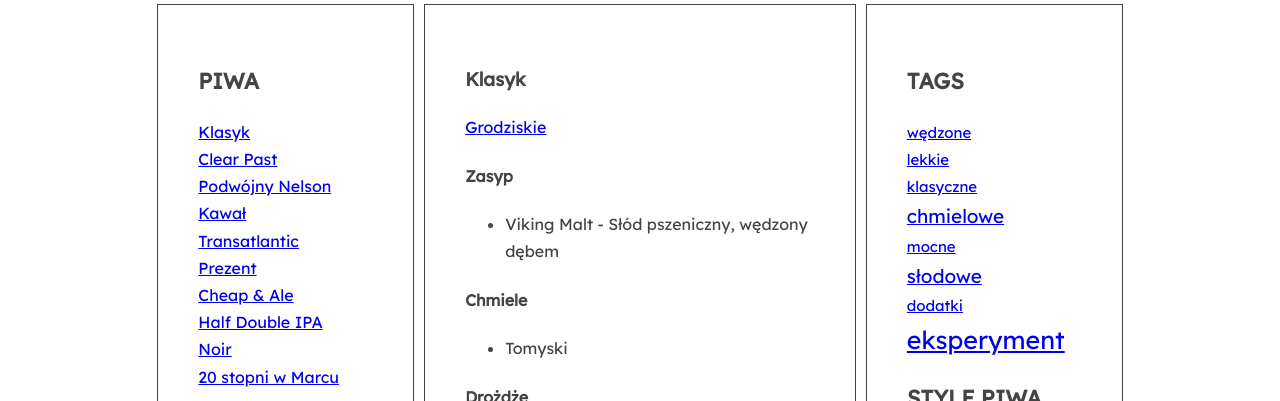
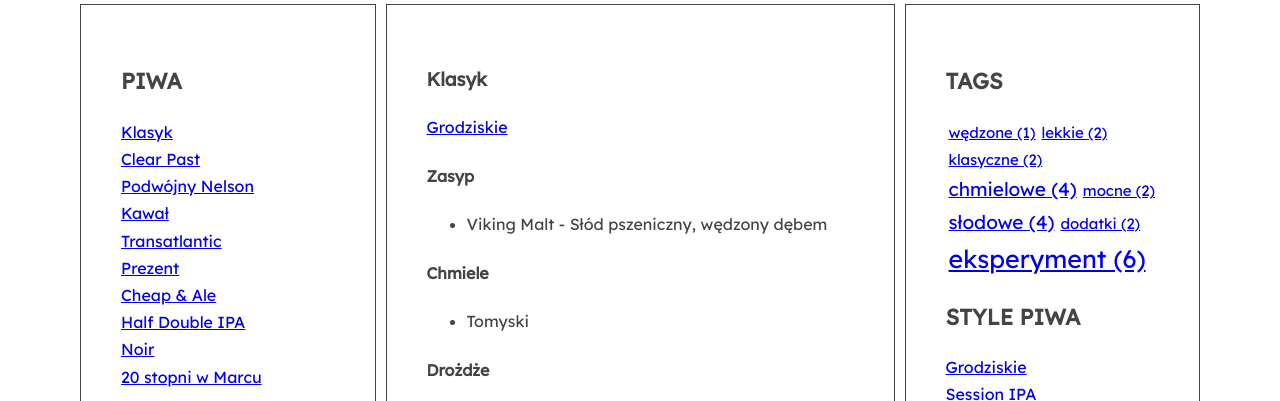
Before and after one commit to enowuigrek/Kodilla_javascript-blog, a website: page index.html in a window 1280 px wide. Shown: the part 399-800 px from the top of the page. Drawn offline with nearby package versions, Linux system fonts and the light colour scheme.

Commit message:
add beer stylest list

```diff
--- a/index.html
+++ b/index.html
@@ -177,10 +177,10 @@
           </section>
           <aside class="sidebar">
               <h2 class="section-title">Tags</h2>
-              <ul class="list tags">
+              <ul class="list tags list-horizontal">
               </ul>
               <h2 class="section-title">Style piwa</h2>
-              <ul class="list beerstyle">
+              <ul class="list beerstyles">
                   <li>
 
                   </li>
--- a/js/script.js
+++ b/js/script.js
@@ -5,7 +5,7 @@ const optTitleSelector = '.post-title';
 const optTitleListSelector = '.titles';
 const optArticleTagsSelector = '.post-tags .list';
 const optArticleBeerStylesSelector ='.post-beerstyle';
-const optBeerStylesListListSelector ='.list-beerstyle .list';
+const optBeerStylesListSelector ='.beerstyles';
 const optTagsListSelector = '.tags.list';
 const optCloudClassCount = '5';
 const optCloudClassPrefix = 'tag-size-';
@@ -33,14 +33,16 @@ function titleClickHandler(event){
 function generateTitleLinks(customSelector = ''){
   const titleList = document.querySelector(optTitleListSelector);
   const articles = document.querySelectorAll(optArticleSelector + customSelector);
+
   titleList.innerHTML = '';
+
   let html = '';
 
   for(let article of articles){
     const articleId = article.getAttribute('id');
     const articleTitle = article.querySelector(optTitleSelector).innerHTML;
     const linkHTML = '<li><a href="#' + articleId + '"><span>' + articleTitle + '</span></a></li>';
-    // article.addEventListener('click', titleClickHandler);
+
     html = html + linkHTML;
   }
 
@@ -58,7 +60,7 @@ generateTitleLinks();
 function calculateTagsParams(tags) {
   const params = {max: 0, min: 999999};
   for(let tag in tags){
-    console.log(tag + ' is used ' + tags[tag] + ' times');
+
     params.max = Math.max(tags[tag], params.max);
     params.min = Math.min(tags[tag], params.min);
   }
@@ -75,15 +77,21 @@ function calculateTagClass(count, params){
 
 function generateTags(){
   let allTags = {};
+
   const articles = document.querySelectorAll(optArticleSelector);
+
   for(let article of articles){
     const titleList = article.querySelector(optArticleTagsSelector);
+
     let html = '';
+
     const articleTags = article.getAttribute('data-tags');
     const articleTagsArray = articleTags.split(' ');
+
     for(let tag of articleTagsArray){
       const linkHTML = '<li><a href="#tag-' + tag + '"><span>' + tag + '</span></a></li> ';
       html = html + linkHTML;
+
       if(!allTags.hasOwnProperty(tag)){
         allTags[tag] = 1;
       } else {
@@ -94,16 +102,14 @@ function generateTags(){
   }
   const tagList = document.querySelector(optTagsListSelector);
   const tagsParams = calculateTagsParams(allTags);
-  console.log('tagsParams:', tagsParams );
 
   let allTagsHTML = ' ';
   for(let tag in allTags){
-    const tagLinkHTML = '<li><a class="' + calculateTagClass(allTags[tag], tagsParams) + '" href="#tag-' + tag + '">' + tag + '</a></li>';
+    const tagLinkHTML = '<li><a class="' + calculateTagClass(allTags[tag], tagsParams) + '" href="#tag-' + tag + '" ><span>' + tag + ' (' +allTags[tag]+ ')' + '</span></a></li>';
     allTagsHTML += tagLinkHTML;
   }
-
+  console.log(tagList)
   tagList.innerHTML = allTagsHTML;
-  console.log(tagList)
 }
 
 generateTags();
@@ -111,13 +117,12 @@ generateTags();
 
 function tagClickHandler(event){
   event.preventDefault();
+
   const clickedElement = this;
   const href = clickedElement.getAttribute('href');
-  console.log(href)
-
   const tag = href.replace('#tag-', '');
   const activeTags = document.querySelectorAll('a.active[href^="#tag-"]');
-  console.log(activeTags)
+
   for(let activeTag of activeTags){
     activeTag.classList.remove('active');
   }
@@ -125,6 +130,7 @@ function tagClickHandler(event){
   for(let tagLink of tagLinks){
     tagLink.classList.add('active');
   }
+
   generateTitleLinks('[data-tags~="' + tag + '"]');
 }
 
@@ -132,6 +138,7 @@ function tagClickHandler(event){
 
 function addClickListenersToTags(){
   const allLinksToTags = document.querySelectorAll('a[href^="#tag-"]');
+
   for(let link of allLinksToTags){
     link.addEventListener('click', tagClickHandler);
   }
@@ -141,16 +148,37 @@ addClickListenersToTags();
 
 
 function generateBeerStyles(){
+  let allBeerStyles ={};
+
   const articles = document.querySelectorAll(optArticleSelector);
+
   for(let article of articles){
     const titleList = article.querySelector(optArticleBeerStylesSelector);
+
     let html = '';
+
     const beerStyle = article.getAttribute('data-beerstyles');
-    const linkHTML = '<a href="#tag-' + beerStyle + '"><span>' + beerStyle + '</span></a>';
+    const linkHTML = '<a href="#beerStyle-' + beerStyle + '"><span>' + beerStyle + '</span></a>';
     html = html + linkHTML;
+
+    if(!allBeerStyles.hasOwnProperty(beerStyle)){
+      allBeerStyles[beerStyle] = 1;
+    } else {
+      allBeerStyles[beerStyle] ++;
+    }
     titleList.innerHTML = html;
+  }
 
+  const beerStylesList = document.querySelector(optBeerStylesListSelector);
+  const beerStylesParams = calculateTagsParams(allBeerStyles);
+
+  let allBeerStylesHTML = ' ';
+  for(let beerStyle in allBeerStyles){
+    const beerStyleLinkHTML = '<li><a class="' + calculateTagClass(allBeerStyles[beerStyle], beerStylesParams) + '" href="#tag-' + beerStyle + '" ><span>' + beerStyle  + '</span></a></li>';
+    allBeerStylesHTML += beerStyleLinkHTML;
   }
+  console.log(beerStylesList)
+  beerStylesList.innerHTML = allBeerStylesHTML;
 }
 
 generateBeerStyles();
@@ -158,27 +186,31 @@ generateBeerStyles();
 
 function beerStyleClickHandler(event){
   event.preventDefault();
+
   const clickedElement = this;
   const hrefBeerStyles = clickedElement.getAttribute('href');
-  console.log(hrefBeerStyles)
   const tagBeerStyle = href.replace('#tag-', '');
   const activeBeerStyles = document.querySelectorAll('a.active[href^="#tag-"]');
+
   for(let activeBeerStyle of activeBeerStyles){
     activeBeerStyle.classList.remove('active');
   }
+
   const tagLinks = document.querySelectorAll('a[href="' + hrefBeerStyles + '"]');
+
   for(let tagLink of tagLinks){
     tagLink.classList.add('active');
   }
   generateTitleLinks('[data-tags="' + tagBeerStyle+ '"]');
-  console.log (tagBeerStyle)
 }
 
 
 function addClickListenersToBeerStyles(){
-  const allLinksToBeerStyles = document.querySelectorAll('a[href^="#tag-"]');
+  const allLinksToBeerStyles = document.querySelectorAll('a[href^="#beerStyle-"]');
+
   for(let link of allLinksToBeerStyles){
-    console.log(link)
     link.addEventListener('click', beerStyleClickHandler);
   }
 }
+
+addClickListenersToBeerStyles()
--- a/sass/style.scss
+++ b/sass/style.scss
@@ -121,6 +121,7 @@ padding: 25px;
 .list-horizontal {
   li {
     display: inline-block;
+    margin: 0 3px;
   }
 }
 
```
Also changed, not shown: css/style.css, 1 other file.
